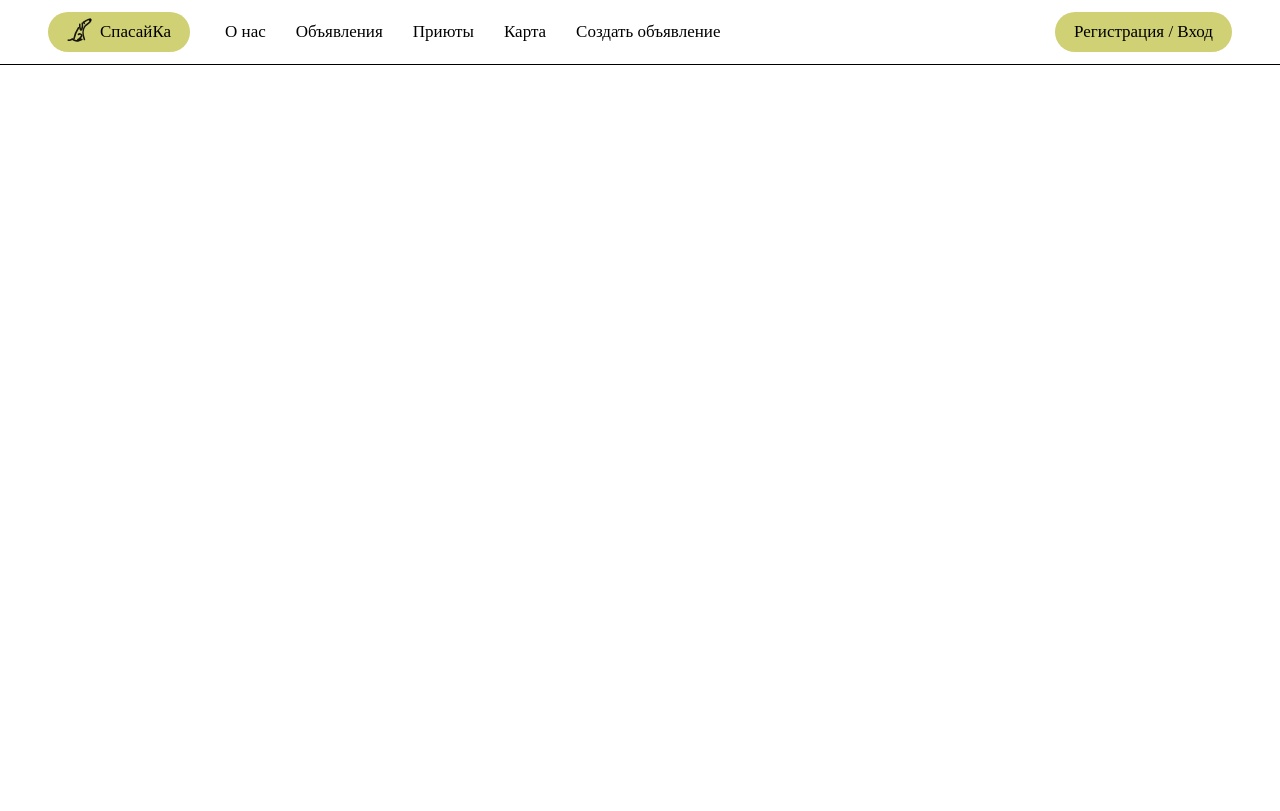
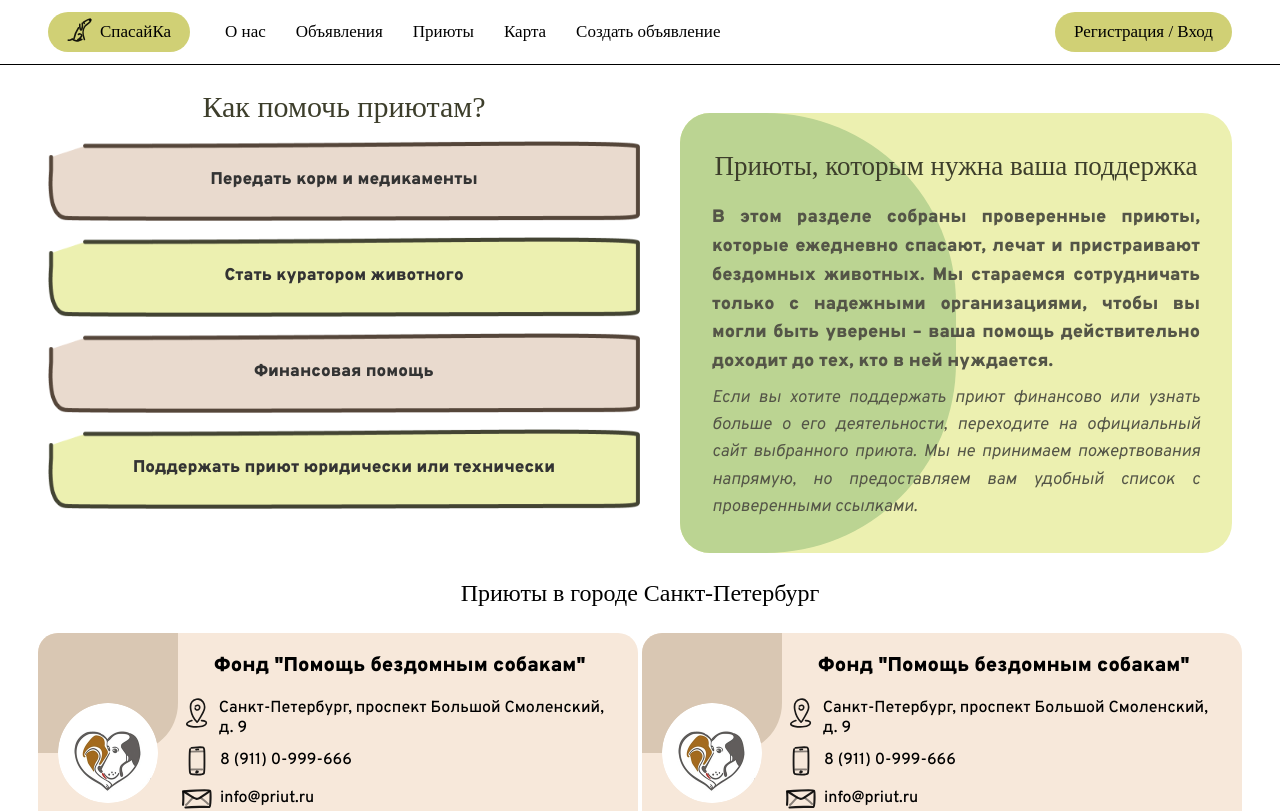
Before and after one commit to erenY6/spasayka, a Vue app in the folder spasayka/: page /shelters in a window 1280 px wide. Shown: the top 811 px of the page. Built offline with nearby package versions, Linux system fonts and the light colour scheme.

Commit message:
Страница приютов

```diff
--- a/spasayka/src/assets/main.css
+++ b/spasayka/src/assets/main.css
@@ -46,3 +46,8 @@ a,
   font-family: 'Overpass SemiBold';
   src: url('./fonts/static/Overpass-SemiBold.ttf');
 }
+
+@font-face {
+  font-family: 'Overpass Italic';
+  src: url('./fonts/static/Overpass-Italic.ttf');
+}
--- a/spasayka/src/data/content.json
+++ b/spasayka/src/data/content.json
@@ -4,5 +4,10 @@
     "paragraph1": "Миссия веб-приложения заключается в оказании помощи бездомным животным, предоставлении им необходимой медицинской помощи и создании условий для нахождения нового дома.",
     "paragraph2": "Особое внимание уделяется программам поддержки приютов, которые включают поиск новых владельцев для животных и обеспечение их содержания.",
     "paragraph3": "Веб-приложение служит инструментом для тех, кто хочет внести вклад в спасение бездомных животных. Интерактивные карты, удобные функции и прозрачная система сбора средств помогают создавать мир, где каждый питомец обретает шанс на счастливую жизнь."
+  },
+  "aboutShelter": {
+    "title": "Приюты, которым нужна ваша поддержка",
+    "paragraph1": "В этом разделе собраны проверенные приюты, которые ежедневно спасают, лечат и пристраивают бездомных животных. Мы стараемся сотрудничать только с надежными организациями, чтобы вы могли быть уверены – ваша помощь действительно доходит до тех, кто в ней нуждается.",
+    "paragraph2": "Если вы хотите поддержать приют финансово или узнать больше о его деятельности, переходите на официальный сайт выбранного приюта. Мы не принимаем пожертвования напрямую, но предоставляем вам удобный список с проверенными ссылками."
   }
 }
--- a/spasayka/src/pages/AboutPage.vue
+++ b/spasayka/src/pages/AboutPage.vue
@@ -47,7 +47,11 @@ const items = [
           :key="index"
           class="relative w-full flex items-center justify-center font-[Overpass_Black] text-[17px] text-[#333] min-h-[60px]"
         >
-          <img :src="item.bg" preserveAspectRatio="none" class="absolute inset-0 w-full" />
+          <img
+            :src="item.bg"
+            preserveAspectRatio="none"
+            class="absolute items-center inset-0 w-full"
+          />
 
           <span class="relative pt-4 z-10 text-center px-17 leading-snug">
             {{ item.text }}
@@ -72,7 +76,11 @@ const items = [
           :key="index"
           class="hover:scale-[1.02] active:scale-95 cursor-pointer relative w-full flex items-center justify-center font-[Overpass_Black] text-[17px] text-[#333] min-h-[60px]"
         >
-          <img :src="item.bg2" preserveAspectRatio="none" class="absolute inset-0 w-full" />
+          <img
+            :src="item.bg2"
+            preserveAspectRatio="none"
+            class="absolute items-center inset-0 w-full"
+          />
 
           <span class="relative pt-4 z-10 text-center px-17 leading-snug">
             {{ item.text2 }}
--- /dev/null
+++ b/spasayka/src/pages/SheltersPage.vue
@@ -0,0 +1,108 @@
+<script setup>
+import contentShelter from '@/data/content.json'
+import brownBg2 from '@/assets/aboutPage/brownBg2.png'
+import greenBg2 from '@/assets/aboutPage/greenBg2.png'
+import shelterLogo from '@/assets/shelterLogo.png'
+import ShelterCard from '@/components/ShelterCard.vue'
+
+const items = [
+  {
+    text: 'Передать корм и медикаменты',
+    bg: brownBg2,
+  },
+  {
+    text: 'Стать куратором животного',
+    bg: greenBg2,
+  },
+  {
+    text: 'Финансовая помощь',
+    bg: brownBg2,
+  },
+  {
+    text: 'Поддержать приют юридически или технически',
+    bg: greenBg2,
+  },
+]
+
+const shelters = [
+  {
+    name: 'Фонд "Помощь бездомным собакам"',
+    address: 'Санкт-Петербург, проспект Большой Смоленский, д. 9',
+    phone: '8 (911) 0-999-666',
+    email: 'info@priut.ru',
+    website: 'https://priut.ru/',
+    logo: shelterLogo,
+    about:
+      'История спасения бездомных животных Кирой Никитиной и Татьяной Шеиной началась в 2001 году, когда в Санкт-Петербурге был зарегистрирован Благотворительный Фонд «Помощь бездомным собакам».',
+  },
+]
+</script>
+
+<template>
+  <div class="flex flex-col w-full px-12 py-6">
+    <section class="flex flex-col lg:flex-row gap-10 max-w-[1400px] mx-auto pb-6">
+      <div class="flex flex-col items-center w-full lg:w-1/2">
+        <h2 class="font-[Signate_Grotesk] text-[#3D3E2B] text-3xl text-center pb-4">
+          Как помочь приютам?
+        </h2>
+
+        <div class="flex flex-col gap-4 w-full">
+          <div
+            v-for="(item, index) in items"
+            :key="index"
+            class="relative w-full flex items-center justify-center font-[Overpass_Black] text-[17px] text-[#333] h-[80px]"
+          >
+            <img
+              :src="item.bg"
+              preserveAspectRatio="none"
+              class="absolute justify-center items-center inset-0 h-full w-full"
+            />
+
+            <span class="relative z-10 text-center px-17 leading-snug">
+              {{ item.text }}
+            </span>
+          </div>
+        </div>
+      </div>
+
+      <div class="relative flex-1 flex pt-6">
+        <div
+          class="relative bg-[#ECF0B0] rounded-[30px] p-8 font-[Signate_Grotesk] flex flex-col justify-center overflow-hidden w-full"
+        >
+          <div class="absolute left-0 top-0 h-full w-1/2 bg-[#BBD492] rounded-r-[190px]"></div>
+          <h2 class="text-[27px] pb-4 text-[#3D3E2B] text-center relative z-10">
+            {{ contentShelter.aboutShelter.title }}
+          </h2>
+          <div class="text-[#545547] text-justify relative z-10">
+            <p class="font-[Overpass_Black] text-[18px] pb-2">
+              {{ contentShelter.aboutShelter.paragraph1 }}
+            </p>
+            <p class="font-[Overpass_Italic] text-[17px]">
+              {{ contentShelter.aboutShelter.paragraph2 }}
+            </p>
+          </div>
+        </div>
+      </div>
+    </section>
+
+    <section>
+      <h2 class="pb-6 font-[Signate_Grotesk] text-2xl font-bold text-center">
+        Приюты в городе Санкт-Петербург
+      </h2>
+
+      <div class="grid grid-cols-1 sm:grid-cols-2 md:grid-cols-2 gap-6 justify-items-center">
+        <ShelterCard
+          v-for="(shelter, index) in Array(8).fill(shelters[0])"
+          :key="index"
+          :name="shelter.name"
+          :address="shelter.address"
+          :phone="shelter.phone"
+          :email="shelter.email"
+          :website="shelter.website"
+          :logo="shelter.logo"
+          :about="shelter.about"
+        />
+      </div>
+    </section>
+  </div>
+</template>
--- a/spasayka/src/router/index.js
+++ b/spasayka/src/router/index.js
@@ -2,6 +2,7 @@ import { createRouter, createWebHistory } from 'vue-router'
 import GeneralPage from '../pages/GeneralPage.vue'
 import AboutPage from '../pages/AboutPage.vue'
 import AdvertisementPage from '../pages/AdvertisementPage.vue'
+import SheltersPage from '../pages/SheltersPage.vue'
 
 const router = createRouter({
   history: createWebHistory(import.meta.env.BASE_URL),
@@ -21,6 +22,11 @@ const router = createRouter({
       name: 'ads',
       component: AdvertisementPage,
     },
+    {
+      path: '/shelters',
+      name: 'shelters',
+      component: SheltersPage,
+    },
   ],
 })
 
```
Also changed, not shown: spasayka/src/assets/aboutPage/brownBg2.png (added), spasayka/src/assets/aboutPage/greenBg2.png (added).
